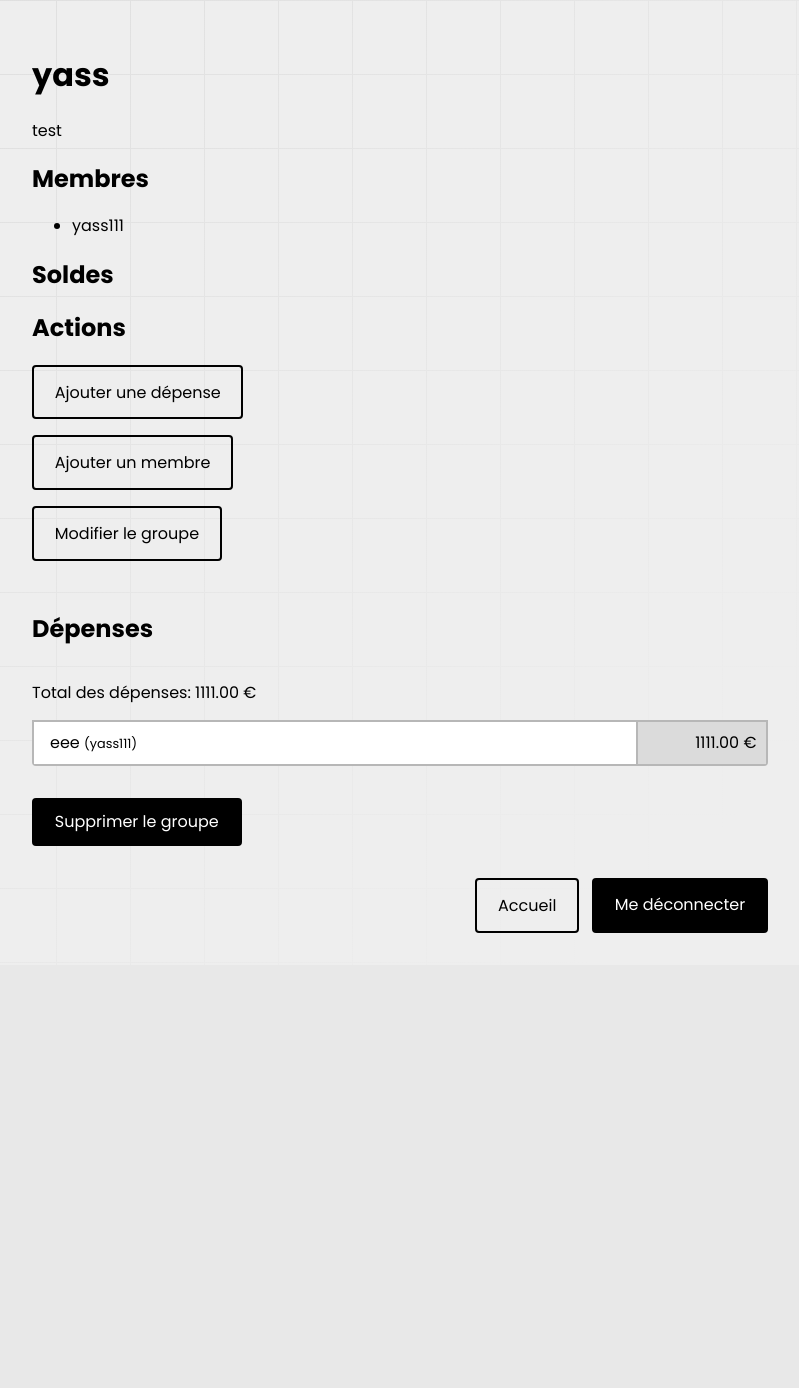
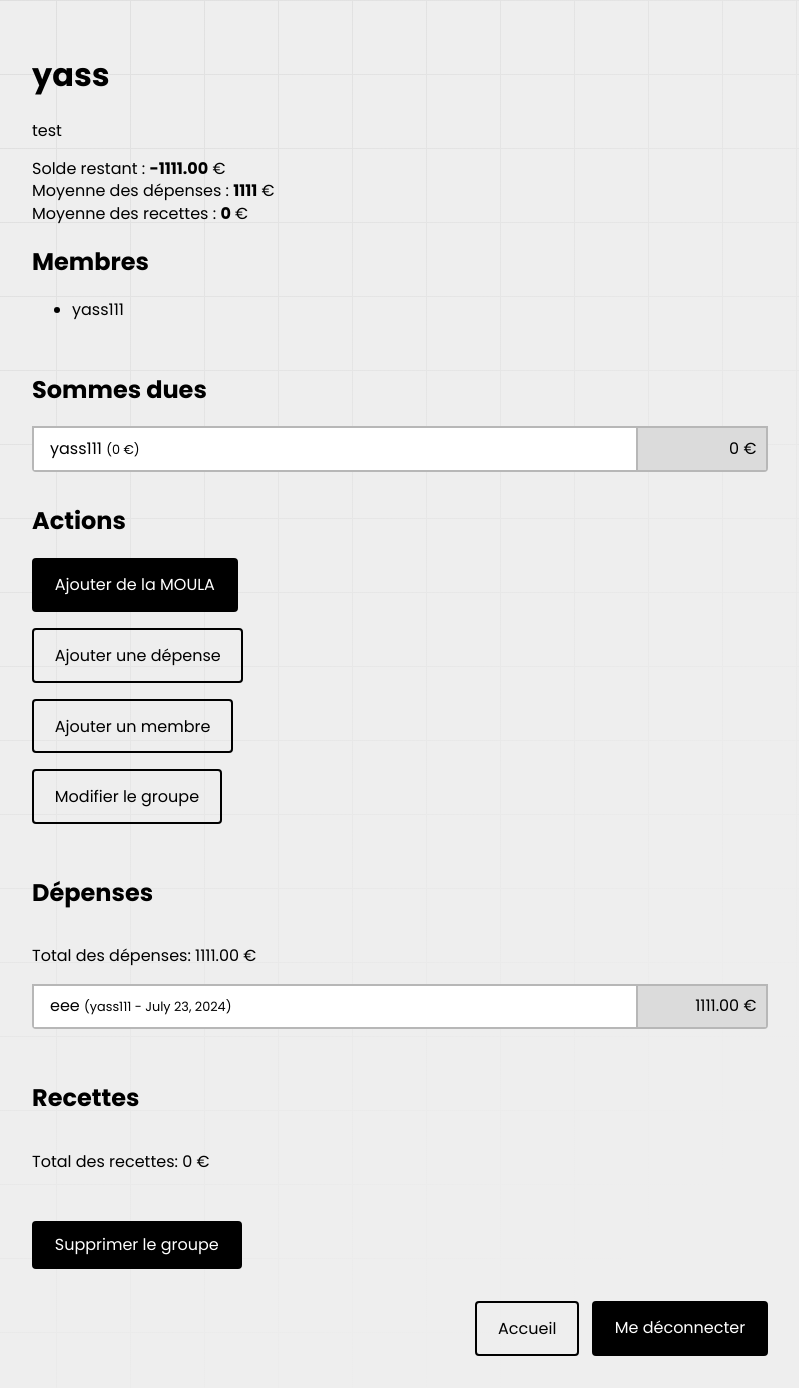
Before and after one commit to MorganGui/django-tricount, a Django app: page /group/1/ in a window 1280 px wide. Shown: the whole page, without its empty margins (240-1039 px from the left). Before the commit the page ends 933 px from the top, so only its background shows below. Run offline with Django 5.2, Linux system fonts and the light colour scheme; a user stored in the database is signed in; data comes from the database, SQL or seed files in the repository; data that the repository does not hold is empty.

Commit message:
fix all the project babe

```diff
--- a/tricount/models.py
+++ b/tricount/models.py
@@ -10,7 +10,6 @@ class Group(models.Model):
     name = models.CharField(max_length=255)
     description = models.TextField(blank=True)
     members = models.ManyToManyField(User, related_name='membership_groups')
-    total_amount = models.DecimalField(max_digits=10, decimal_places=2, default=0.00)
 
     def __str__(self):
         return self.name
@@ -25,6 +24,15 @@ class Expense(models.Model):
 
     def __str__(self):
         return self.description
+
+class Receipt(models.Model):
+    group = models.ForeignKey(Group, on_delete=models.CASCADE, related_name='receipts')
+    amount = models.DecimalField(max_digits=10, decimal_places=2)
+    date = models.DateField(default=datetime.datetime.now)
+    payer = models.ForeignKey(User, on_delete=models.CASCADE, related_name='receipts_payer')
+
+    def __str__(self):
+        return f"""{self.amount}"""
 
 class MemberBalance(models.Model):
     group = models.ForeignKey(Group, on_delete=models.CASCADE)
--- a/tricount/static/group.css
+++ b/tricount/static/group.css
@@ -6,6 +6,7 @@
 }
 
 .group {
+    cursor: pointer;
     display: flex;
     align-items: stretch;
     border: 2px solid var(--color-grey-3);
--- a/tricount/templates/tricount/add_member.html
+++ b/tricount/templates/tricount/add_member.html
@@ -4,6 +4,11 @@
     <form method="post">
         {% csrf_token %}
         {{ form.as_div }}
+        {% if error %}
+            <ul class="errorlist">
+                <li>{{ error }}</li>
+            </ul>
+        {% endif %}
         <button class="glow" type="submit">Ajouter le membre</button>
     </form>
 {% endblock %}
--- a/tricount/templates/tricount/group_detail.html
+++ b/tricount/templates/tricount/group_detail.html
@@ -4,6 +4,7 @@
 {% block content %}
     <h1>{{ group.name }}</h1>
     <p>{{ group.description }}</p>
+    <p>Solde restant : <b>{{ solde }}</b> €<br>Moyenne des dépenses : <b>{{ average_expenses }}</b> €<br>Moyenne des recettes : <b>{{ average_receipts }}</b> €</p>
 
     <h2>Membres</h2>
     <ul>
@@ -12,24 +13,20 @@
         {% endfor %}
     </ul>
 
-    <h2>Soldes</h2>
-    <ul>
-        {% for balance in balances %}
-        <li>{{ balance.member.username }}:
-            {% if balance.balance > 0 %}
-            <span style="color: green;">doit {{ balance.balance }} au groupe</span>
-            {% elif balance.balance < 0 %}
-            <span style="color: red;">est dû {{ balance.balance|custom_abs }} par le groupe</span>
-            {% else %}
-            est à jour
-            {% endif %}
-        </li>
+    <div class="groups">
+        <h2>Sommes dues</h2>
+        {% for member in members %}
+            <div class="group">
+                <p>{{ member.username }} <span style="font-size: 0.8rem;">({{ member.group_balance }} €)</span></p>
+                <div>{{ member.group_balance }} €</div>
+            </div>
         {% endfor %}
-    </ul>
+    </div>
 
     <h2>Actions</h2>
 
     <div style="margin-bottom: 1rem;">
+        <div style="margin-bottom: 1rem;"><a class="button glow" href="{% url 'add_receipt' group.id %}">Ajouter de la MOULA</a></div>
         <div style="margin-bottom: 1rem;"><a class="button secondary" href="{% url 'add_expense' group.id %}">Ajouter une dépense</a></div>
         <div style="margin-bottom: 1rem;"><a class="button secondary" href="{% url 'add_member' group.id %}">Ajouter un membre</a></div>
         <div style="margin-bottom: 1rem;"><a class="button secondary" href="{% url 'edit_group' group.id %}">Modifier le groupe</a></div>
@@ -37,11 +34,22 @@
 
     <div class="groups">
         <h2>Dépenses</h2>
-        <p>Total des dépenses: {{ total_amount }} €</p>
+        <p>Total des dépenses: {{ total_expenses_amount }} €</p>
         {% for expense in expenses %}
             <div class="group">
-                <p>{{ expense.description }} <span style="font-size: 0.8rem;">({{ expense.payer.username }})</span></p>
+                <p>{{ expense.description }} <span style="font-size: 0.8rem;">({{ expense.payer.username }} - {{ expense.date }})</span></p>
                 <div>{{ expense.amount }} €</div>
+            </div>
+        {% endfor %}
+    </div>
+
+    <div class="groups">
+        <h2>Recettes</h2>
+        <p>Total des recettes: {{ total_receipts_amount }} €</p>
+        {% for receipt in receipts %}
+            <div class="group">
+                <p>{{ receipt.payer.username }} <span style="font-size: 0.8rem;">({{ receipt.date }})</span></p>
+                <div>{{ receipt.amount }} €</div>
             </div>
         {% endfor %}
     </div>
--- a/tricount/templates/tricount/home.html
+++ b/tricount/templates/tricount/home.html
@@ -7,7 +7,7 @@
         {% for group in groups %}
             <a class="group" href="{% url 'group_detail' group.id %}">
                 <p>{{ group.name }}</p>
-                <div>{{ group.total_amount }} €</div>
+                <div>{{ group.amount }} €</div>
             </a>
         {% endfor %}
     </div>
--- a/tricount/templates/tricount/update_profile.html
+++ b/tricount/templates/tricount/update_profile.html
@@ -2,10 +2,10 @@
 {% extends 'base.html' %}
 
 {% block content %}
-    <h2>Update Profile</h2>
+    <h2>Mettre à jour le profile</h2>
     <form method="post">
         {% csrf_token %}
-        {{ form.as_p }}
-        <button type="submit">Save changes</button>
+        {{ form.as_div }}
+        <button class="glow" type="submit">Enregistrer</button>
     </form>
 {% endblock %}
--- a/tricount/urls.py
+++ b/tricount/urls.py
@@ -9,6 +9,7 @@ urlpatterns = [
     path('group/create/', views.create_group, name='create_group'),
     path('group/<int:group_id>/', views.group_detail, name='group_detail'),
     path('group/<int:group_id>/add_expense/', views.add_expense, name='add_expense'),
+    path('group/<int:group_id>/add_receipt/', views.add_receipt, name='add_receipt'),
     path('group/<int:group_id>/add_custom_expense/', views.add_custom_expense, name='add_custom_expense'),
     path('group/<int:group_id>/add_member/', views.add_member, name='add_member'),
     path('group/<int:group_id>/edit/', views.edit_group, name='edit_group'),
--- a/tricount/views.py
+++ b/tricount/views.py
@@ -1,15 +1,26 @@
 import functools
+from gc import get_objects
 from django.shortcuts import render, redirect, get_object_or_404
 from django.contrib.auth.decorators import login_required
 from django.contrib.auth import login, authenticate
 from django.contrib.auth.models import User
 from .models import Group, Expense, Profile, ParticipantPayment
-from .forms import GroupForm, ExpenseForm, SignUpForm, AddMemberForm, CustomExpenseForm
+from .forms import GroupForm, ExpenseForm, ReceiptForm, SignUpForm, AddMemberForm, CustomExpenseForm
 from .utils import get_exchange_rates
+
+def calculate_amount(entity):
+    return (functools.reduce(lambda a, b: a + b.amount, entity, 0) or 0)
+
+def calculate_available_amount(expenses, receipts):
+    return calculate_amount(receipts) - calculate_amount(expenses)
+
+def calculate_average(entity, members):
+    return (functools.reduce(lambda a, b: a + b.amount, entity, 0) / len(members)) or 0
 
 def home(request):
     if request.user.is_authenticated:
         groups = request.user.membership_groups.all()
+        groups = map(lambda x: {"id": x.id, "name": x.name, "amount": calculate_available_amount(x.expenses.all(), x.receipts.all())}, groups)
         return render(request, 'tricount/home.html', {'groups': groups})
     else:
         return redirect('login')
@@ -30,19 +41,34 @@ def create_group(request):
 def group_detail(request, group_id):
     group = get_object_or_404(Group, id=group_id)
     expenses = group.expenses.all()
-    participant_payments = ParticipantPayment.objects.filter(group=group)
-    total_paid_by_each_member = {}
-    for payment in participant_payments:
-        if payment.member in total_paid_by_each_member:
-            total_paid_by_each_member[payment.member] += payment.amount_paid
-        else:
-            total_paid_by_each_member[payment.member] = payment.amount_paid
-    total_amount = functools.reduce(lambda a, b: a + b.amount, expenses, 0)
+    total_expenses_amount = functools.reduce(lambda a, b: a + b.amount, expenses, 0)
+    receipts = group.receipts.all()
+    total_receipts_amount = functools.reduce(lambda a, b: a + b.amount, receipts, 0)
+
+    members = group.members.all()
+    average_expenses = calculate_average(expenses, members)
+    average_receipts = calculate_average(receipts, members)
+    solde = calculate_available_amount(group.expenses.all(), group.receipts.all())
+    max_receipt = 0
+
+    for member in members:
+        member.group_receipts_amount = calculate_amount(member.receipts_payer.filter(group=group))
+        if member.group_receipts_amount > max_receipt:
+            max_receipt = member.group_receipts_amount
+
+    for member in members:
+        member.group_balance = round(max_receipt - member.group_receipts_amount)
+
     return render(request, 'tricount/group_detail.html', {
         'group': group,
+        'members': members,
+        "solde": solde,
         'expenses': expenses,
-        'total_paid_by_each_member': total_paid_by_each_member,
-        'total_amount': total_amount
+        'total_expenses_amount': total_expenses_amount,
+        'receipts': receipts,
+        'total_receipts_amount': total_receipts_amount,
+        "average_expenses": round(average_expenses),
+        "average_receipts": round(average_receipts)
     })
 
 @login_required
@@ -52,9 +78,12 @@ def add_member(request, group_id):
         form = AddMemberForm(request.POST)
         if form.is_valid():
             username = form.cleaned_data['username']
-            user = get_object_or_404(User, username=username)
-            group.members.add(user)
-            return redirect('group_detail', group_id=group.id)
+            user = User.objects.filter(username=username).first()
+            if user:
+                group.members.add(user)
+                return redirect('group_detail', group_id=group.id)
+            else:
+                return render(request, 'tricount/add_member.html', {'form': form, 'group': group, 'error': f"""L'utilisateur {username} n'existe pas !"""})
     else:
         form = AddMemberForm()
     return render(request, 'tricount/add_member.html', {'form': form, 'group': group})
@@ -89,7 +118,6 @@ def add_expense(request, group_id):
             expense.group = group
             expense.save()
             form.save_m2m()
-            group.total_amount += expense.amount
             group.save()
             return redirect('group_detail', group_id=group.id)
     else:
@@ -99,18 +127,33 @@ def add_expense(request, group_id):
     return render(request, 'tricount/add_expense.html', {'form': form, 'group': group})
 
 @login_required
+def add_receipt(request, group_id):
+    group = get_object_or_404(Group, id=group_id)
+    if request.method == 'POST':
+        form = ReceiptForm(request.POST)
+        if form.is_valid():
+            receipt = form.save(commit=False)
+            receipt.group = group
+            receipt.save()
+            form.save_m2m()
+            group.save()
+            return redirect('group_detail', group_id=group.id)
+    else:
+        form = ReceiptForm()
+        form.fields["payer"].queryset = group.members.all()
+    return render(request, 'tricount/add_receipt.html', {'form': form, 'group': group})
+
+@login_required
 def add_custom_expense(request, group_id):
     group = get_object_or_404(Group, id=group_id)
     if request.method == 'POST':
         form = CustomExpenseForm(request.POST)
         if form.is_valid():
             description = form.cleaned_data['description']
-            total_amount = form.cleaned_data['total_amount']
             payments = form.cleaned_data['payments']
             expense = Expense.objects.create(
                 group=group,
                 description=description,
-                amount=total_amount,
                 payer=request.user
             )
             for payment_data in payments:
@@ -122,7 +165,6 @@ def add_custom_expense(request, group_id):
                     member=member,
                     amount_paid=amount_paid
                 )
-            group.total_amount += total_amount
             group.save()
             return redirect('group_detail', group_id=group.id)
     else:
```
Also changed, not shown: tricount/forms.py (+7 -3 lines), tricount/templates/tricount/add_custom_expense.html (deleted, +0 -9 lines), tricount/templates/tricount/add_receipt.html (added, +9 -0 lines), db.sqlite3, tricount/migrations/0009_alter_expense_date_alter_expense_group_and_more.py (added), tricount/migrations/0010_remove_receipt_description.py (added), tricount/migrations/0011_remove_group_total_amount.py (added).
